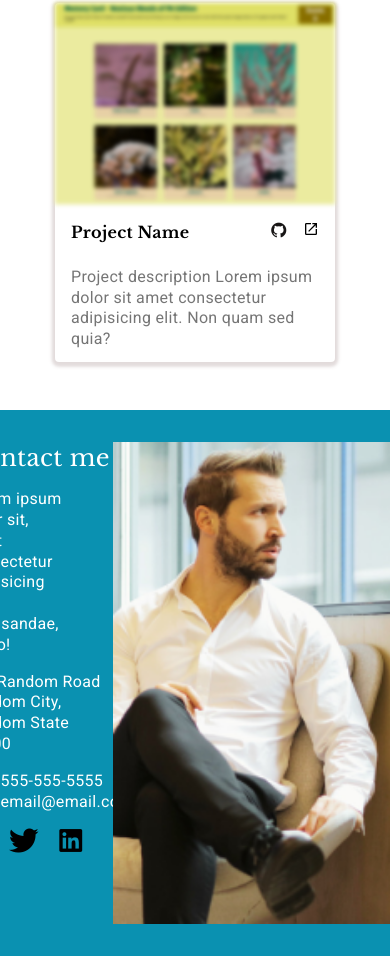
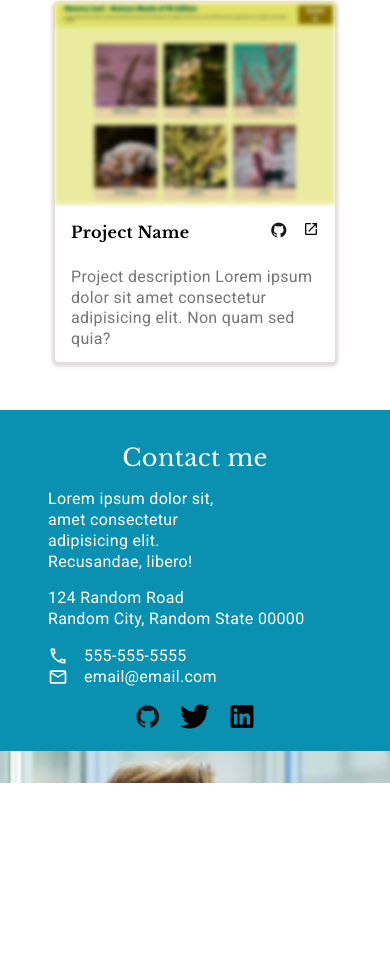
Before and after one commit to JustWaveThings/responsive_portfolio, a website: page index.html in a window 390 px wide. Shown: the part 2998-3954 px from the top of the page. After the commit the page ends 3781 px from the top, so only its background shows below. Drawn offline with nearby package versions, Linux system fonts and the light colour scheme.

Commit message:
contact mobile done

```diff
--- a/style.css
+++ b/style.css
@@ -176,6 +176,7 @@ body {
 
 .contact-info-cont > header > h2 {
   color: var(--text-color-light);
+
 }
 
 .contact-icon {
@@ -332,8 +333,6 @@ a {
   .center-container {
     z-index: -40;
     max-width: 100dvw;
-
-
   }
 
   .bg-wave {
@@ -382,8 +381,27 @@ a {
     align-self: center;
   }
 
-  .hero-links {
+  .hero-links, .hero-links-contact {
     display: flex;
     justify-content: center;
   }
+
+  .contact {
+    display: flex;
+    flex-direction: column;
+    position: relative;
+  }
+
+  .contact-info-cont > header > h2{
+    text-align: center;
+  }
+
+
+
+  .contact > picture > img {
+    width: 100dvw;
+    bottom: -100;
+    left: 0;
+    position: absolute;
+  }
 }
```
